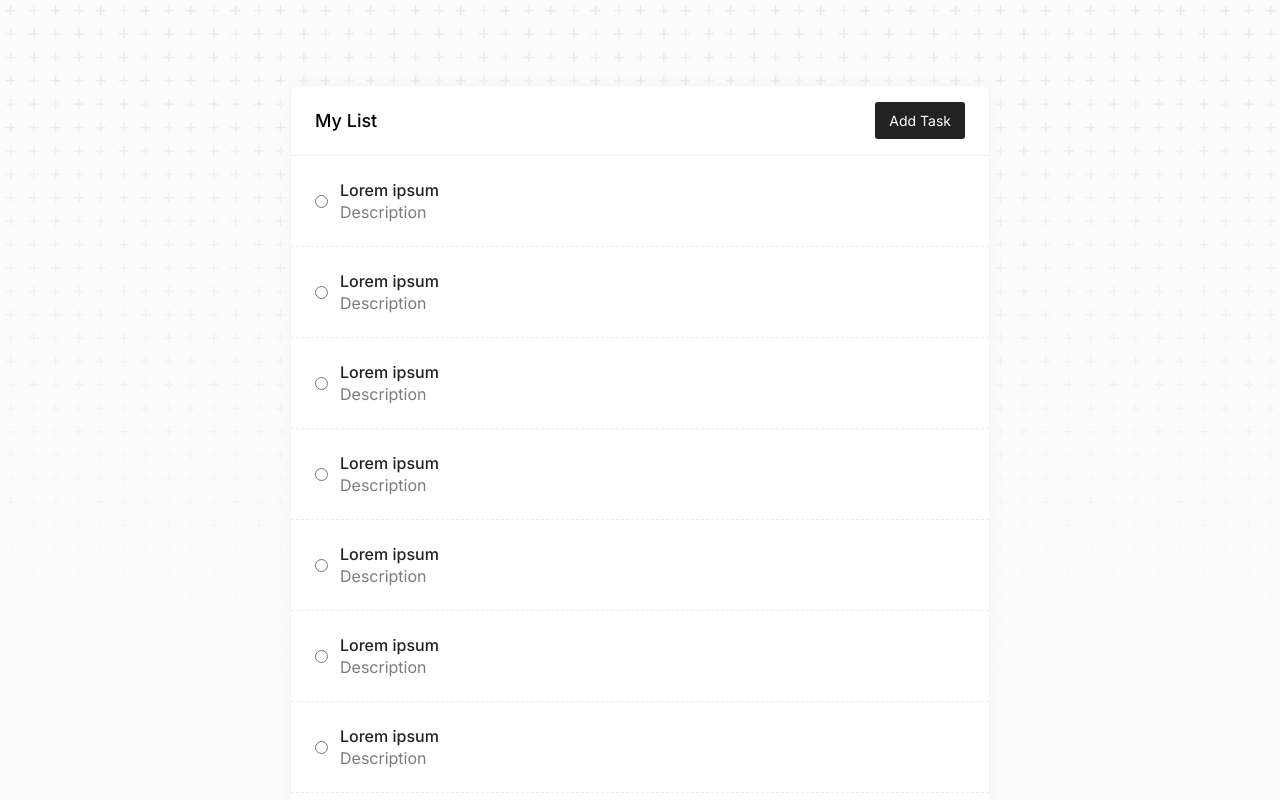
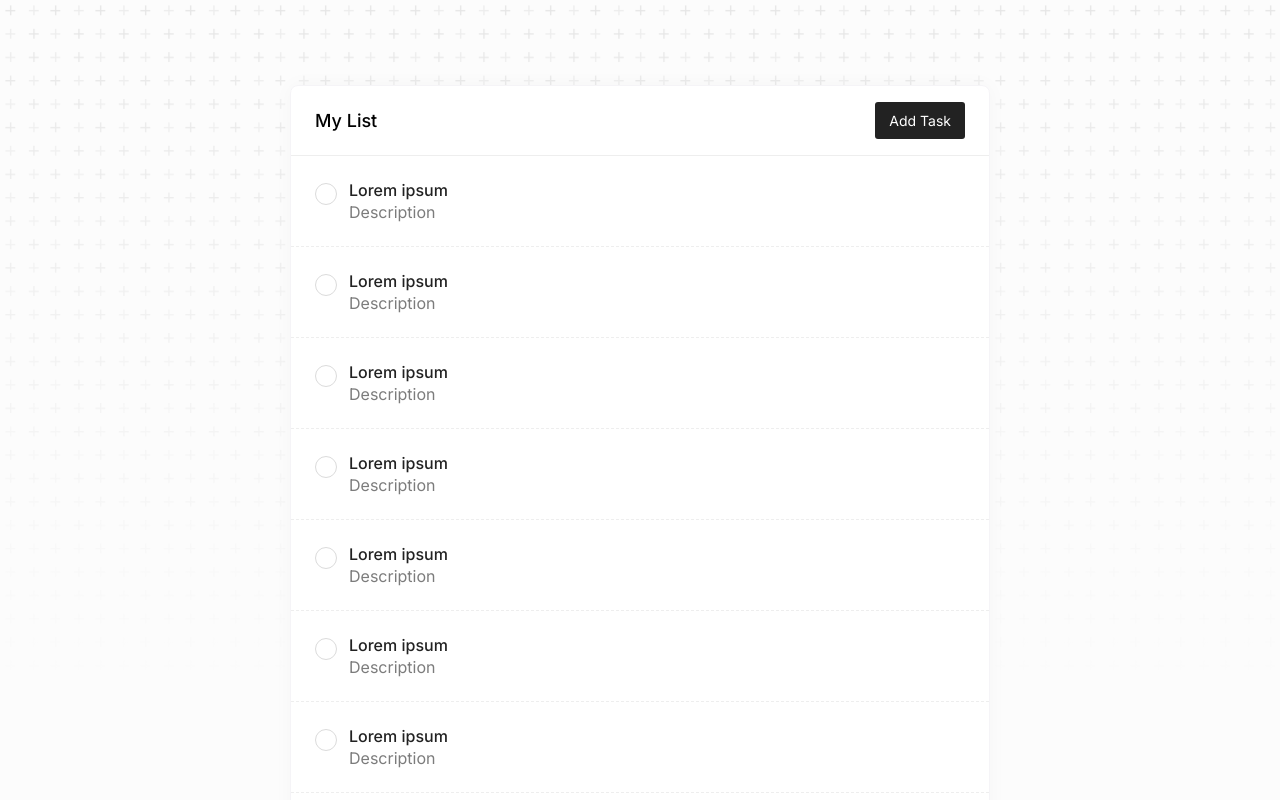
Before and after one commit to nermin-io/itemised, a Next.js app: page / in a window 1280 px wide. Built offline with nearby package versions, Linux system fonts and the light colour scheme.

Commit message:
implement checkbox

```diff
--- a/package.json
+++ b/package.json
@@ -9,6 +9,9 @@
     "lint": "next lint"
   },
   "dependencies": {
+    "@radix-ui/colors": "^0.1.8",
+    "@radix-ui/react-checkbox": "^1.0.3",
+    "@radix-ui/react-icons": "^1.3.0",
     "@types/node": "18.16.0",
     "@types/react": "18.2.0",
     "@types/react-dom": "18.2.0",
--- a/src/components/CardRow.module.scss
+++ b/src/components/CardRow.module.scss
@@ -4,8 +4,7 @@
   padding: 24px;
   display: flex;
   flex-direction: row;
-  align-items: center;
-  justify-content: flex-start;
+  align-items: flex-start;
   gap: 12px;
 
   &:not(:last-child) {
--- /dev/null
+++ b/src/components/Checkbox.module.scss
@@ -0,0 +1,24 @@
+@import "colors";
+
+.base {
+  background-color: white;
+  width: 20px;
+  height: 20px;
+  border-radius: 20px;
+  display: flex;
+  align-items: center;
+  justify-content: center;
+  border: 1px solid $gray7;
+  margin-top: 3px;
+  &:hover {
+    background-color: $gray3;
+  }
+
+  &:focus {
+    box-shadow: 0 0 0 2px black;
+  }
+}
+
+.indicator {
+  margin-top: 4px;
+}
--- /dev/null
+++ b/src/components/Checkbox.tsx
@@ -0,0 +1,25 @@
+import React from "react";
+import * as RadixCheckbox from "@radix-ui/react-checkbox";
+import { CheckIcon } from "@radix-ui/react-icons";
+import { cva, type VariantProps } from "class-variance-authority";
+import styles from "./Checkbox.module.scss";
+
+const checkbox = cva(styles.base, {
+  variants: {},
+});
+
+interface Props extends VariantProps<typeof checkbox> {
+  className?: string;
+}
+
+const Checkbox: React.FC<Props> = ({ className }) => {
+  return (
+    <RadixCheckbox.Root className={checkbox({ className })}>
+      <RadixCheckbox.Indicator className={styles.indicator}>
+        <CheckIcon height={18} width={18} />
+      </RadixCheckbox.Indicator>
+    </RadixCheckbox.Root>
+  );
+};
+
+export default Checkbox;
--- a/src/pages/index.tsx
+++ b/src/pages/index.tsx
@@ -3,6 +3,7 @@ import Card from "@/components/Card";
 import CardBody from "@/components/CardBody";
 import CardHeader from "@/components/CardHeader";
 import CardRow from "@/components/CardRow";
+import Checkbox from "@/components/Checkbox";
 
 const exampleTasks = [
   {
@@ -49,7 +50,7 @@ export default function Home() {
       <CardBody>
         {exampleTasks.map((task, idx) => (
           <CardRow key={idx}>
-            <input type="radio" />
+            <Checkbox />
             <div>
               <p>{task.title}</p>
               <p>{task.description}</p>
--- a/src/styles/_colors.scss
+++ b/src/styles/_colors.scss
@@ -7,3 +7,28 @@ $brand-light: #898989;
 $brand-light-lighter: #ededed;
 $brand-lightest: #fafafa;
 $brand-subtext: #7c7c7c;
+
+$gray1: hsl(0, 0%, 99%);
+$gray2: hsl(0, 0%, 97.3%);
+$gray3: hsl(0, 0%, 95.1%);
+$gray4: hsl(0, 0%, 93%);
+$gray5: hsl(0, 0%, 90.9%);
+$gray6: hsl(0, 0%, 88.7%);
+$gray7: hsl(0, 0%, 85.8%);
+$gray8: hsl(0, 0%, 78%);
+$gray9: hsl(0, 0%, 56.1%);
+$gray10: hsl(0, 0%, 52.3%);
+$gray11: hsl(0, 0%, 43.5%);
+$gray12: hsl(0, 0%, 9%);
+$blackA1: hsla(0, 0%, 0%, 0.012);
+$blackA2: hsla(0, 0%, 0%, 0.027);
+$blackA3: hsla(0, 0%, 0%, 0.047);
+$blackA4: hsla(0, 0%, 0%, 0.071);
+$blackA5: hsla(0, 0%, 0%, 0.09);
+$blackA6: hsla(0, 0%, 0%, 0.114);
+$blackA7: hsla(0, 0%, 0%, 0.141);
+$blackA8: hsla(0, 0%, 0%, 0.22);
+$blackA9: hsla(0, 0%, 0%, 0.439);
+$blackA10: hsla(0, 0%, 0%, 0.478);
+$blackA11: hsla(0, 0%, 0%, 0.565);
+$blackA12: hsla(0, 0%, 0%, 0.91);
--- a/src/styles/globals.scss
+++ b/src/styles/globals.scss
@@ -25,3 +25,7 @@ a {
   color: inherit;
   text-decoration: none;
 }
+
+button {
+  all: unset;
+}
```
Also changed, not shown: 1 other file (tests, documents, lock files or other folders).
